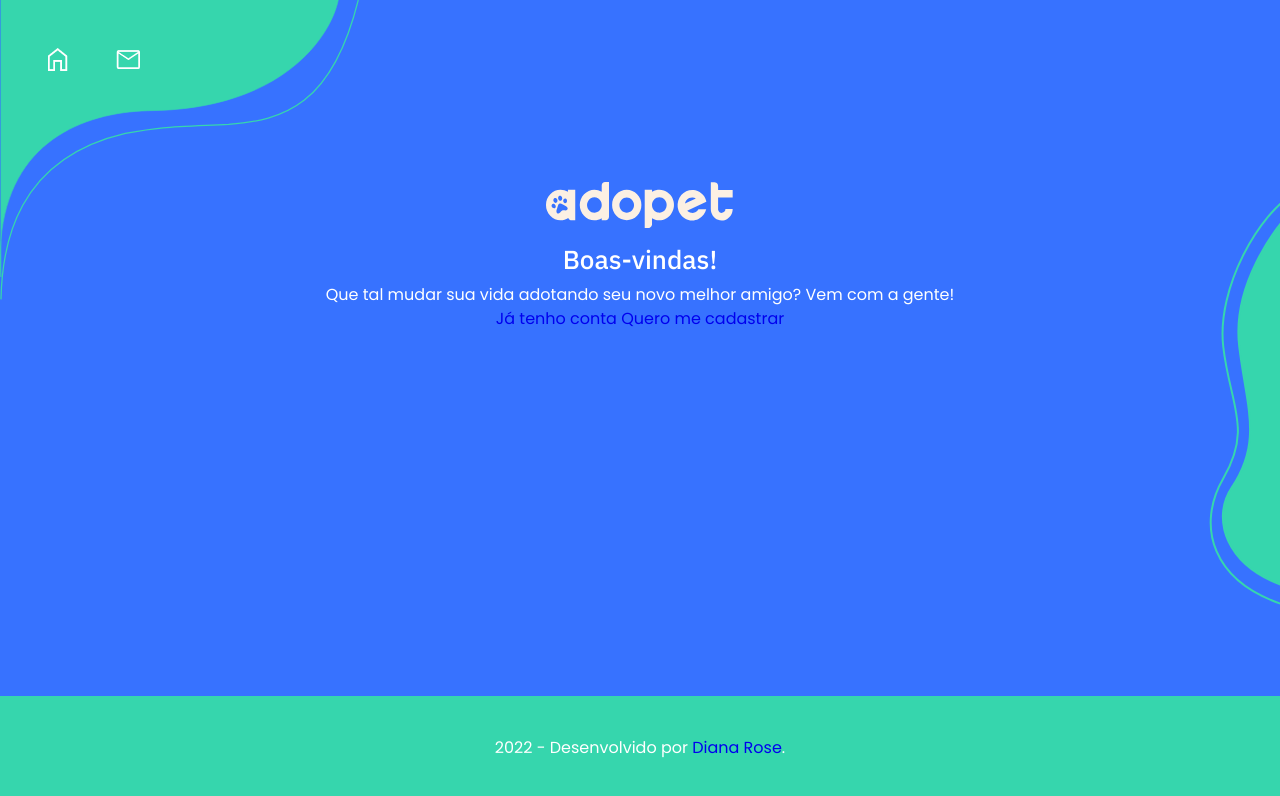
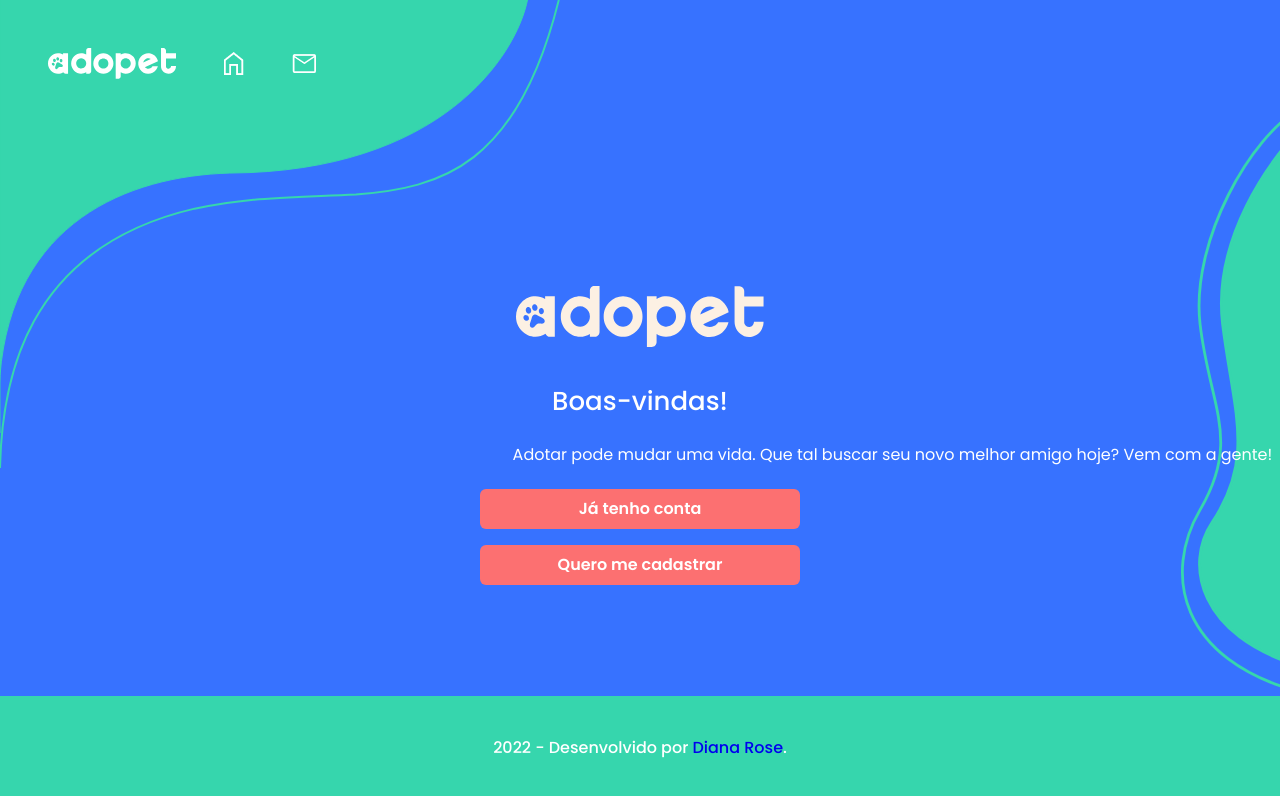
Before and after one commit to DaiLobo/Adopet, a plain HTML site: page index.html in a window 1280 px wide. Drawn offline with Linux system fonts and the light colour scheme.

Commit message:
feature/inicial-page-responsive

```diff
--- a/index.html
+++ b/index.html
@@ -17,6 +17,10 @@
     <body>
         <header>
             <nav class="cabecalho">
+                <picture class="cabecalho__item">
+                    <source media="(min-width: 768px)" srcset="../assets/Logo-creme.svg">
+                    <img src="" style="width:auto;">
+                </picture>
                 <a href="./pages/home.html" class="cabecalho__item">
                     <img  src="assets/Casa.png" alt="Home Page">
                 </a>
@@ -30,7 +34,9 @@
             <div>
                 <img src="assets/Logo.svg" alt="Logo da Adopet" class="logo-img">
                 <h3>Boas-vindas!</h3>
-                <p class="paragrafo">Que tal mudar sua vida adotando seu novo melhor amigo? Vem com a gente!</p>
+                <p id="mobile" class="paragrafo">Que tal mudar sua vida adotando seu novo melhor amigo? Vem com a gente!</p>
+                <p id="computer" class="paragrafo">Adotar pode mudar uma vida. Que tal buscar seu novo melhor amigo hoje?
+                    Vem com a gente!</p>
                 <div class="botoes">
                     <a href="pages/login.html" class="botoes__btn">
                         Já tenho conta
--- a/styles/index.css
+++ b/styles/index.css
@@ -1,7 +1,10 @@
+@import url('https://fonts.googleapis.com/css2?family=IBM+Plex+Sans:wght@500&family=Poppins:wght@400;500;600&display=swap');
+
 body {
     background-color: var(--azul);
     background-image: url(../assets/Forma1.svg), url(../assets/Forma2.svg);
     background-position: top left, center right;
+    background-size: 559.8px 469px, 100px 664px;
     background-repeat: no-repeat;
     display: flex;
     flex-direction: column;
@@ -9,31 +12,38 @@ body {
 }
 
 main {
-    margin: 6.5rem auto 0 auto;     /* margem esquerda e direita auto */
+    margin: 12.5rem auto 0 auto;     /* margem esquerda e direita auto */
     text-align: center;             /*terminou de centralizar o conteúdo */
+    font-family: 'IBM Plex Sans', sans-serif;
     color: var(--branco);
     background-image: url(../assets/Ilustracao.svg);
     background-position: bottom center;
-    background-position-y: 21.5rem;
+    background-position-y: 32.5rem;
     background-repeat: no-repeat;
     flex-grow: 1;
 }
 
-/*parte mobile*/
-@media(max-width: 768px){
+h3 {
+    font-family: 'Poppins', sans-serif;
+    font-weight: 500;
+}
+
 .logo-img {
-        width: 11.5rem;
+    width: 15.5rem;
     margin-bottom: 1.5rem;
 }
 
 .paragrafo {
-        margin: 1rem 3.5rem 1.5rem 3.5rem;
+    margin: 1rem 25.12rem 1.5rem 3.5rem;
+    font-family: 'Poppins', sans-serif;
+    font-weight: 400;
+    transform: translate(56%, 10%);
 }
 
 .botoes {
     display: flex;
     flex-direction: column;
-        width: 12rem;
+    width: 20rem;
     margin: 0 auto 0 auto;
 }
 
@@ -43,6 +53,7 @@ main {
     padding: 0.5rem;
     border-radius: 6px;
     color: var(--branco);
+    font-family: 'Poppins', sans-serif;
     font-weight: 600;
 }
 
@@ -58,4 +69,51 @@ main {
 .rodape__texto {
     align-self: center;
 }
+
+#mobile {
+    display: none;
 }
+
+#computer {
+    display: block;
+}
+
+/*parte mobile*/
+@media(max-width: 360px){
+
+    body {
+        background-color: var(--azul);
+        background-image: url(../assets/Forma1.svg), url(../assets/Forma2.svg);
+        background-position: top left, center right;
+        background-size: auto;
+    }
+
+    main {
+        margin: 6.5rem auto 0 auto;
+        background-position: bottom -25.5px center;
+    }
+
+
+    .logo-img {
+        width: 11.5rem;
+        margin-bottom: 1.5rem;
+    }
+
+    .paragrafo {
+        margin: 1rem 4.5rem 1.5rem 3.5rem;
+        /* isso está pessimo */
+        transform: translate(0%, 0%)
+    }
+
+    .botoes {
+        width: 12rem;
+    }
+
+    #mobile {
+        display: block;
+    }
+
+    #computer {
+        display: none;
+    }
+}
```
Lines whose indentation alone changed are shown as unchanged.
